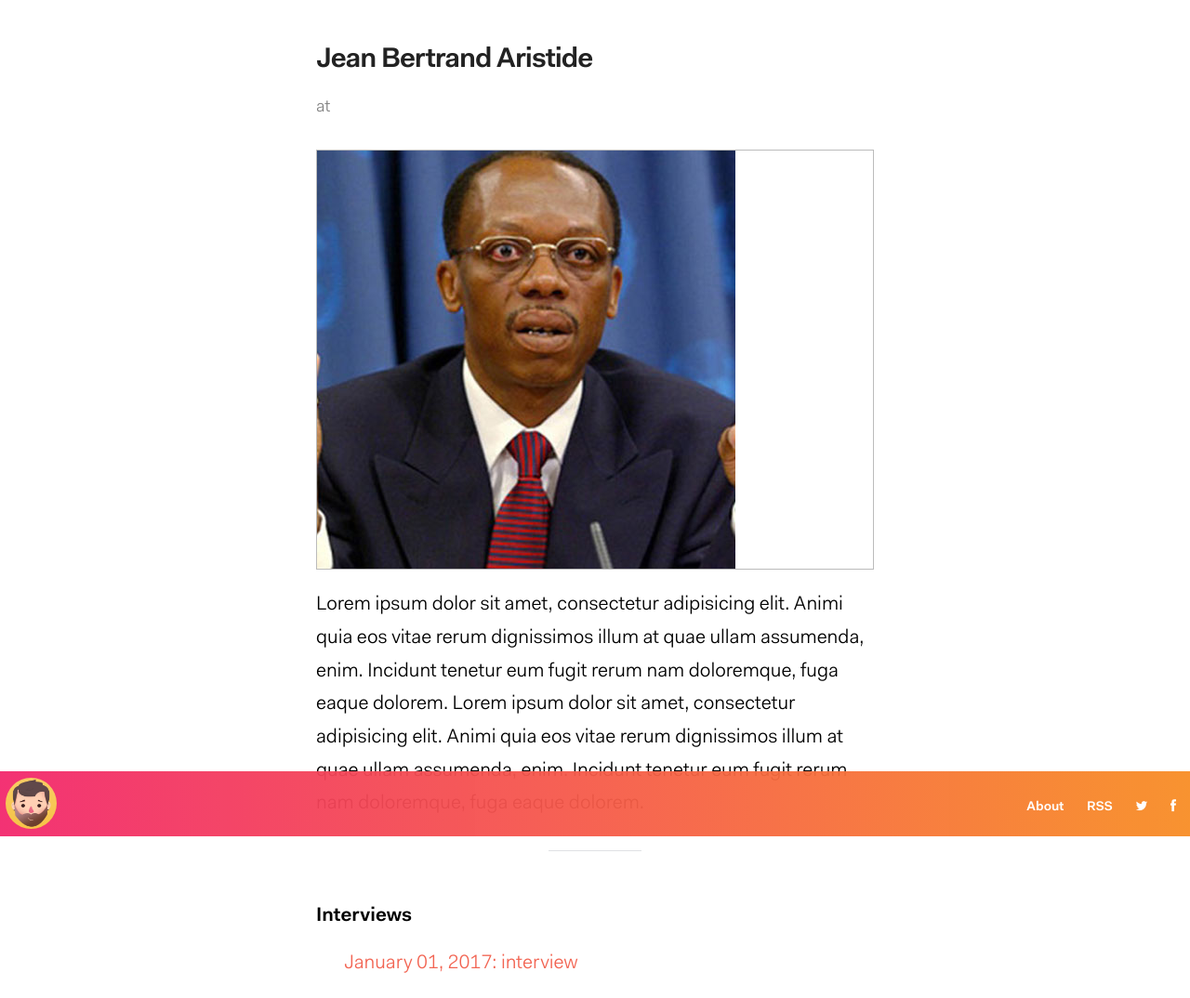
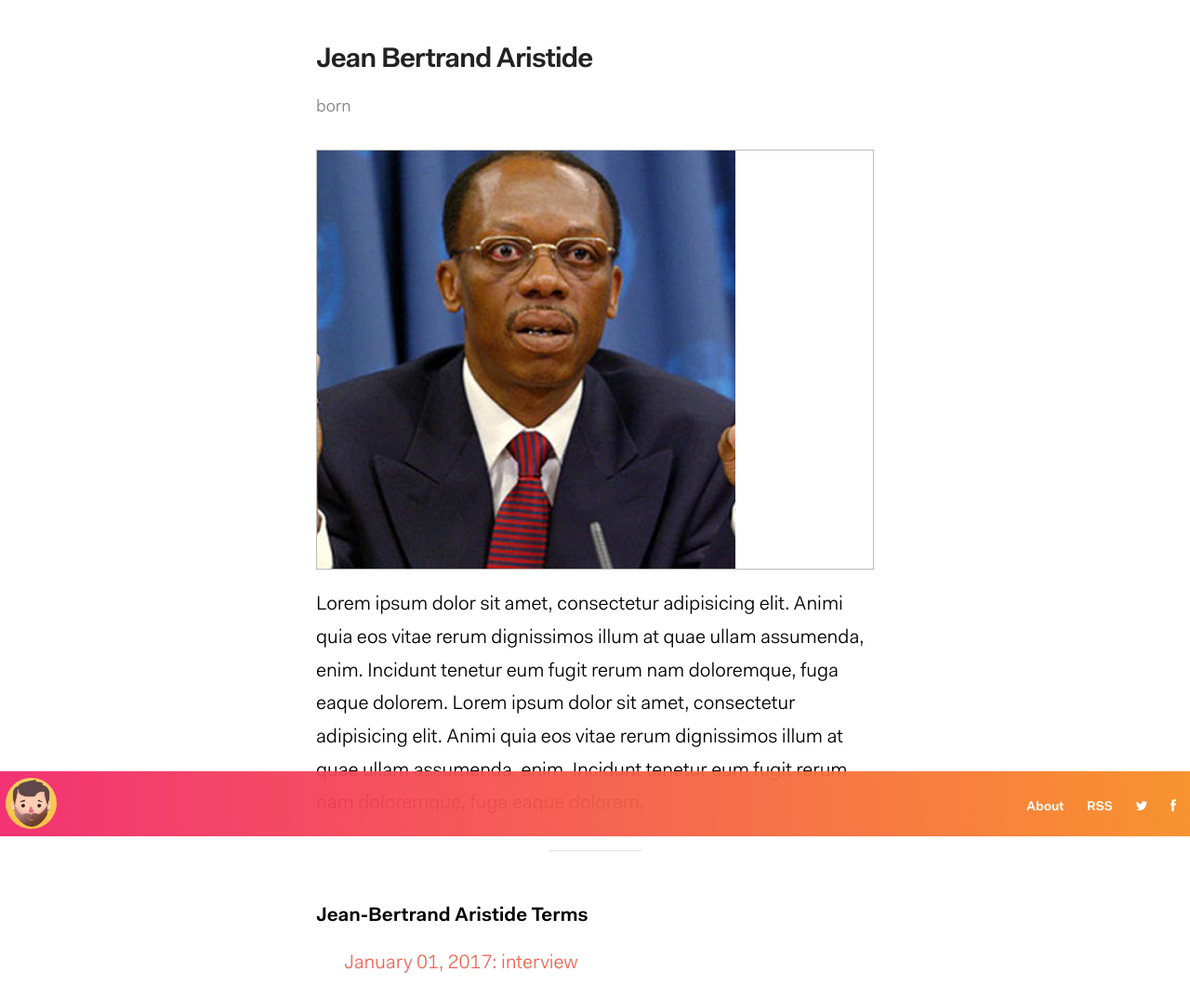
Before and after one commit to kenold/haitipresidents_jekyll, a Jekyll site: the page built from _presidents/jean-bertrand-aristide.md, in a window 1280 px wide. Shown: the top 1074 px of the page at 93% size. Built offline with Jekyll 4.4.1, drawn with Linux system fonts in a browser that asks for light colours; comment, search, counter and statistics services are not loaded.

Commit message:
display president's terms

```diff
--- a/_layouts/president.html
+++ b/_layouts/president.html
@@ -5,9 +5,7 @@ layout: default
 
   <header class="post-header">
     <h1 class="post-title">{{ page.title }}</h1>
-    <p class="post-meta">{{ page.job_title }}
-        at <a href="{{ page.website }}">{{ page.company }}</a>
-    </p>
+    <p class="post-meta">born {{ president.birth_date | date: '%B %d, %Y' }}</p>
   </header>
 
     <div class="featured-image">
@@ -18,20 +16,11 @@ layout: default
     {{ content }}
   </article>
 
-  <!-- Beginning Twitter sharing Large button -->
-  <!-- a class="twitter-share-button" href="https://twitter.com/share"
-  data-related="twitterdev"
-  data-size="large"
-  data-count="horizontal">
-  Tweet
-  </a -->
-  <!-- End of Twitter sharing button -->
+ <hr>
 
-  <hr>
-
-  <!-- INTERVIEWS -->
+  <!-- TERMS -->
   <div class="interviews">
-        <h2>{{ page.full_name }} Interviews</h2>
+        <h2>{{ page.name }} Terms</h2>
 
         <ul class="listing">
             {% assign interviews = site.posts | where: "person", page.full_name %}
```
